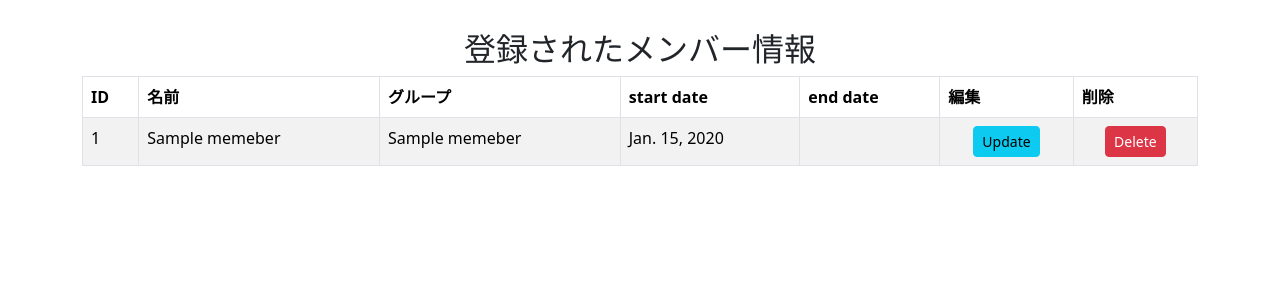
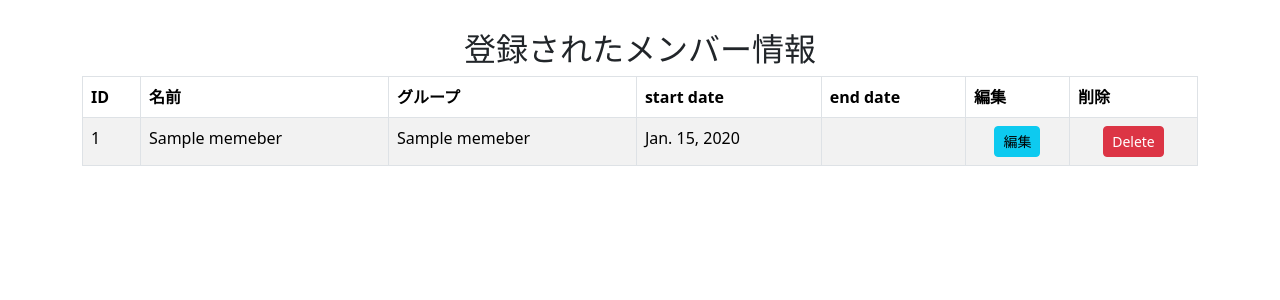
Before and after one commit to AdvancedTeam100/django-line-group-messaging, a Django app: page /search/ in a window 1280 px wide. Shown: the part 56-356 px from the top of the page. Run offline with Django 4.2, Linux system fonts and the light colour scheme; tables that the repository leaves empty hold one stand-in row (values such as "Sample post"); some libraries are stand-ins or nearby versions.

Commit message:
complete curd(fix button's letter)

```diff
--- a/Templates/search.html
+++ b/Templates/search.html
@@ -24,7 +24,7 @@
                 <td>{{member.Start_Date}}</td>
                 <td>{{blog.End_Date}}</td>
                 <td class="text-center">
-                    <a class="btn btn-info btn-sm" href="/update/{{member.pk}}">Update</a>
+                    <a class="btn btn-info btn-sm" href="/update/{{member.pk}}">編集</a>
                 </td>
                 <td class="text-center">
                     <a class="btn btn-danger btn-sm" href="/delete/{{member.pk}}">Delete</a>
```
